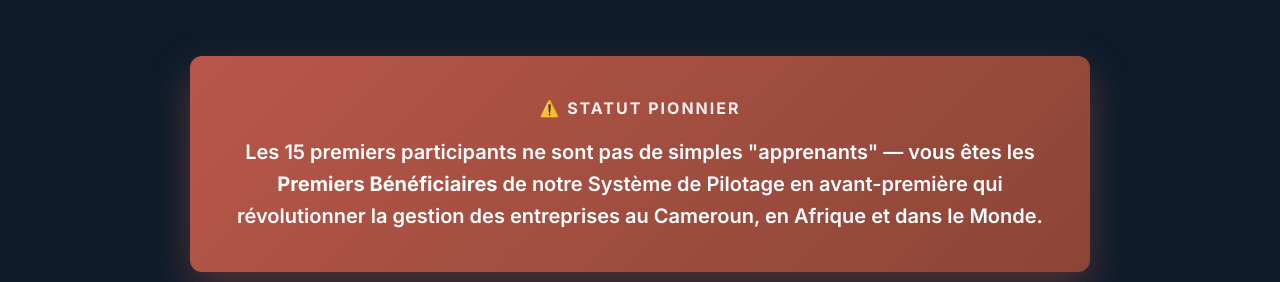
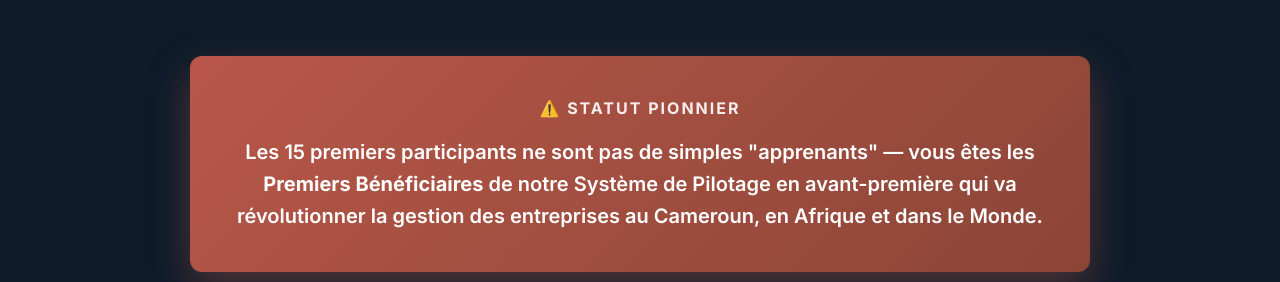
Before and after one commit to jahtabia/laboratoire-inaugural, a plain HTML site: page index.html in a window 1280 px wide. Shown: the part 2600-2882 px from the top of the page. Drawn offline with Linux system fonts and the light colour scheme.

Commit message:
Update index.html

```diff
--- a/index.html
+++ b/index.html
@@ -529,7 +529,7 @@
             <p>
                 Les 15 premiers participants ne sont pas de simples "apprenants" —
                 vous êtes les <strong>Premiers Bénéficiaires</strong> de notre Système de Pilotage en avant-première
-                qui révolutionner la gestion des entreprises au Cameroun, en Afrique et dans le Monde.
+                qui va révolutionner la gestion des entreprises au Cameroun, en Afrique et dans le Monde.
             </p>
         </div>
     </section>
```
